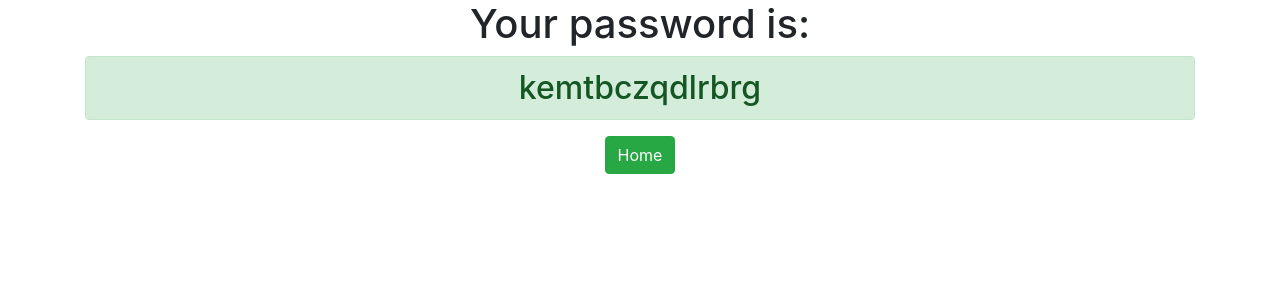
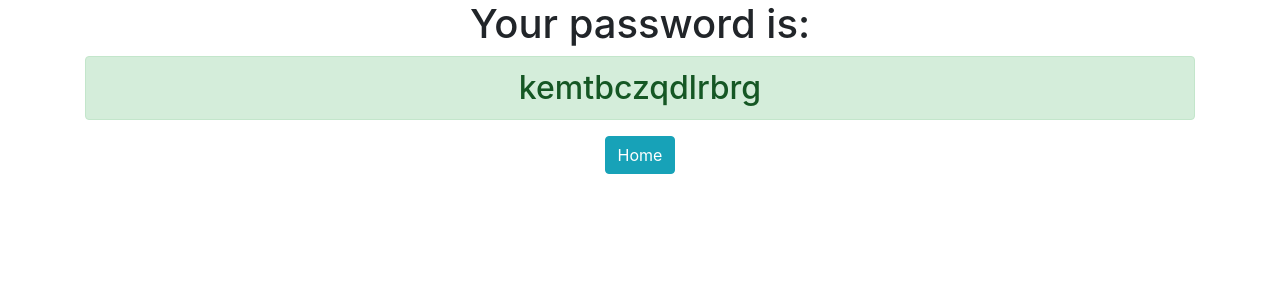
Before and after one commit to Beginner57/django-passwordgen-i, a Django app: page /password/ in a window 1280 px wide. Shown: the top 300 px of the page. Run offline with Django 5.2, Linux system fonts and the light colour scheme.

Commit message:
I made some changes

```diff
--- a/generator/templates/generator/password.html
+++ b/generator/templates/generator/password.html
@@ -3,5 +3,5 @@
 <div class="container text-center">
     <h1>Your password is:</h1>
     <h2 class="alert alert-success">{{ password }}</h2>
-    <a href="{% url 'home' %}" class="btn btn-success">Home</a>
+    <a href="{% url 'home' %}" class="btn btn-info">Home</a>
 </div>
--- a/password_generator/settings.py
+++ b/password_generator/settings.py
@@ -20,7 +20,7 @@ BASE_DIR = Path(__file__).resolve().parent.parent
 # See https://docs.djangoproject.com/en/5.1/howto/deployment/checklist/
 
 # SECURITY WARNING: keep the secret key used in production secret!
-SECRET_KEY = 'django-insecure-3y6yd3--v6n+_c=2-eq$orz5uuvryo2u0no0w@6%uy1z5)+-y8'
+SECRET_KEY = 'django-insecure-3y6yd3--v6n+_c=2-eq$orz5uuvryo2u0no0w@6%uy1z5)+-y8123'
 
 # SECURITY WARNING: don't run with debug turned on in production!
 DEBUG = True
```
